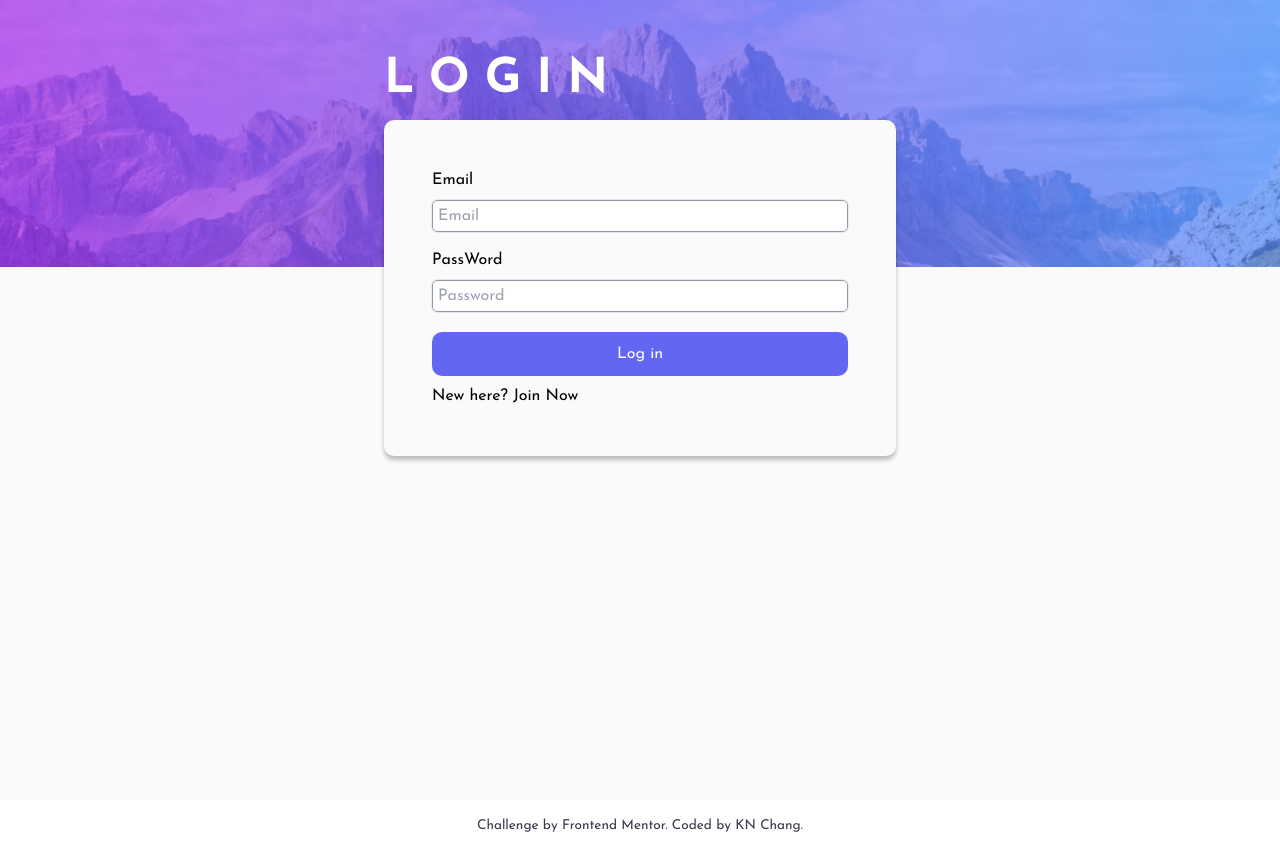
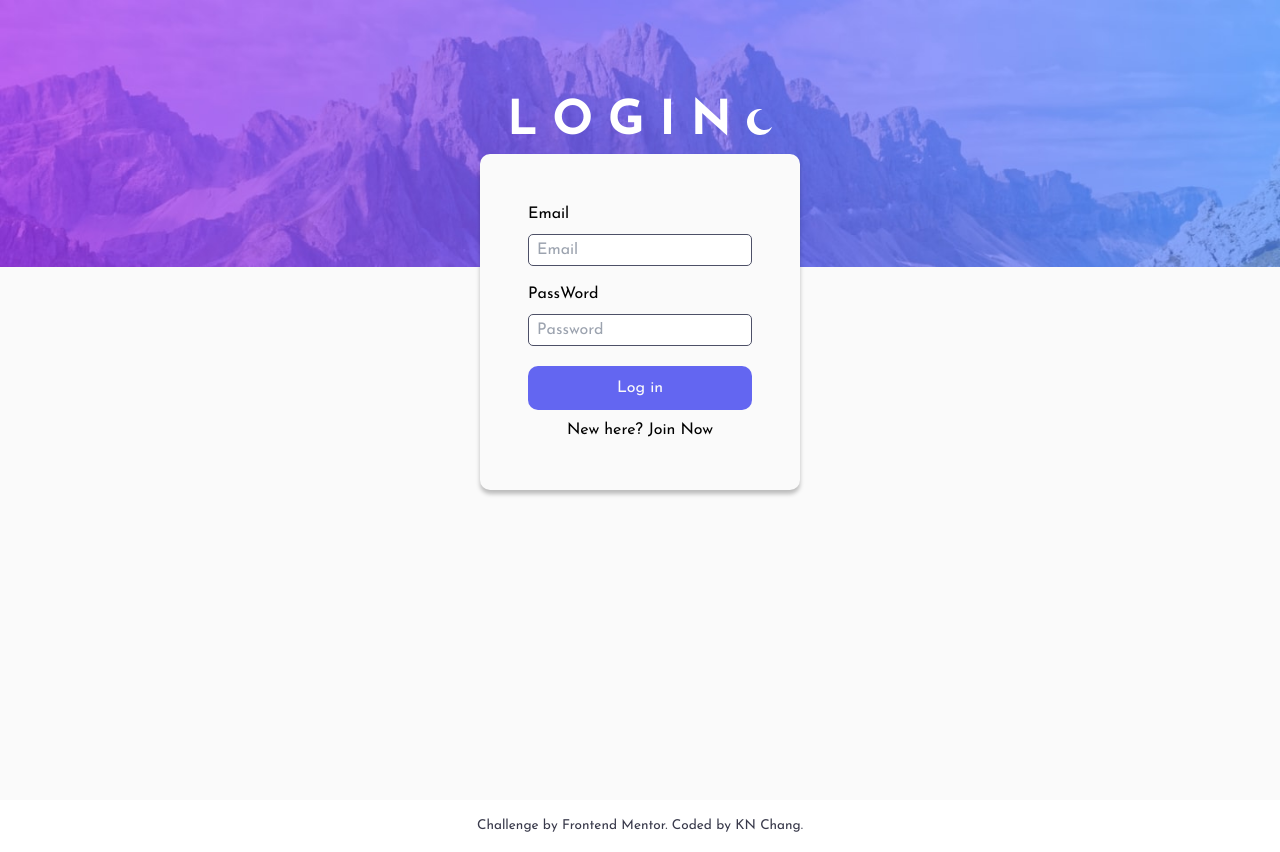
Before and after one commit to kaiens-lab/Vue-Todo, a Vue app: page /Vue-Todo/ in a window 1280 px wide. Built offline with nearby package versions, Linux system fonts and the light colour scheme; no server answers.

Commit message:
Import Refs and adjust styles

```diff
--- a/src/components/Login.vue
+++ b/src/components/Login.vue
@@ -1,5 +1,7 @@
 <script setup>
 import { signInWithEmailAndPassword } from "firebase/auth";
+import { storeToRefs } from "pinia";
+import { useThemeStore } from "../stores/darkModeStore";
 import { auth } from "../firebase";
 import { ref } from "vue";
 import { useRouter } from "vue-router";
@@ -8,6 +10,8 @@ import AppFooter from "./AppFooter.vue";
 const email = ref("");
 const password = ref("");
 const router = useRouter();
+const themeStore = useThemeStore();
+const { isDarkMode } = storeToRefs(themeStore);
 
 const loginUser = async () => {
   try {
@@ -33,8 +37,24 @@ const toSignUp = () => {
 </script>
 <template>
   <div>
-    <div class="main__container">
-      <h2 class="login__title">LOGIN</h2>
+    <div class="main__container" :class="{ dark: isDarkMode }">
+      <div class="titleAndBtn">
+        <h2 class="login__title">LOGIN</h2>
+        <div class="toggle-btn">
+          <button
+            class="btn bg-transparent border-none"
+            @click="themeStore.toggleDarkMode"
+          >
+            <img
+              v-if="isDarkMode"
+              src="../../public/images/icon-sun.svg"
+              alt="moonIcon"
+            />
+            <img v-else src="../../public/images/icon-moon.svg" alt="sunIcon" />
+          </button>
+        </div>
+      </div>
+
       <div class="login__container">
         <p class="mb-2">Email</p>
         <input v-model="email" class="textInput mb-4" placeholder="Email" />
@@ -48,7 +68,7 @@ const toSignUp = () => {
         <button class="login__btn bg-indigo-500 mb-2" @click="loginUser()">
           Log in
         </button>
-        <p @click="toSignUp()">New here? Join Now</p>
+        <p @click="toSignUp()" class="invite-msg">New here? Join Now</p>
       </div>
     </div>
   </div>
@@ -80,7 +100,18 @@ const toSignUp = () => {
   background-size: contain;
 }
 
-.login__title {
+.invite-msg {
+  display: flex;
+  justify-content: center;
+  cursor: pointer;
+}
+
+.titleAndBtn {
+  display: flex;
+  align-items: center;
+}
+
+/* .login__title {
   position: absolute;
   top: 6%;
   left: 30%;
@@ -89,21 +120,40 @@ const toSignUp = () => {
   font-size: 3rem;
   line-height: 4rem;
   letter-spacing: 15px;
+} */
+
+.login__title {
+  display: flex;
+  margin-top: 40px;
+  color: white;
+  font-weight: bold;
+  font-size: 3rem;
+  line-height: 4rem;
+  letter-spacing: 15px;
 }
 
 .login__container {
-  position: absolute;
-  top: 15%;
+  min-width: 320px;
   background-color: #fafafa;
   border-radius: 10px;
-  width: 40%;
+  margin: 0px 10px;
   padding: 3rem;
   box-shadow: 0 4px 4px rgba(0, 0, 0, 0.25);
 }
 
+[data-theme="darkTheme"] .login__container {
+  background-color: #25273d;
+  color: #e3e4f1;
+}
+
+.toggle-btn {
+  display: flex;
+  margin-top: 40px;
+}
+
 .textInput {
   border-radius: 5px;
-  border: 1px solid #9495a5;
+  border: 1px solid #4d5067;
   width: 100%;
   height: 2rem;
 }
@@ -113,14 +163,17 @@ const toSignUp = () => {
 }
 
 input {
-  outline: 1px solid #e8e8e9;
-  padding: 0 5px;
+  padding: 0 8px;
 }
 
 input:focus {
   border: none;
   outline: 1px solid #c7c8cd;
   outline-offset: 1px;
+}
+
+[data-theme="darkTheme"] input {
+  background-color: #25273d;
 }
 
 .login__btn {
@@ -150,5 +203,10 @@ input:focus {
     background-repeat: no-repeat;
     background-size: contain;
   }
+
+  .login__title {
+    font-size: 1.5rem;
+    margin-right: 20px;
+  }
 }
 </style>
```
